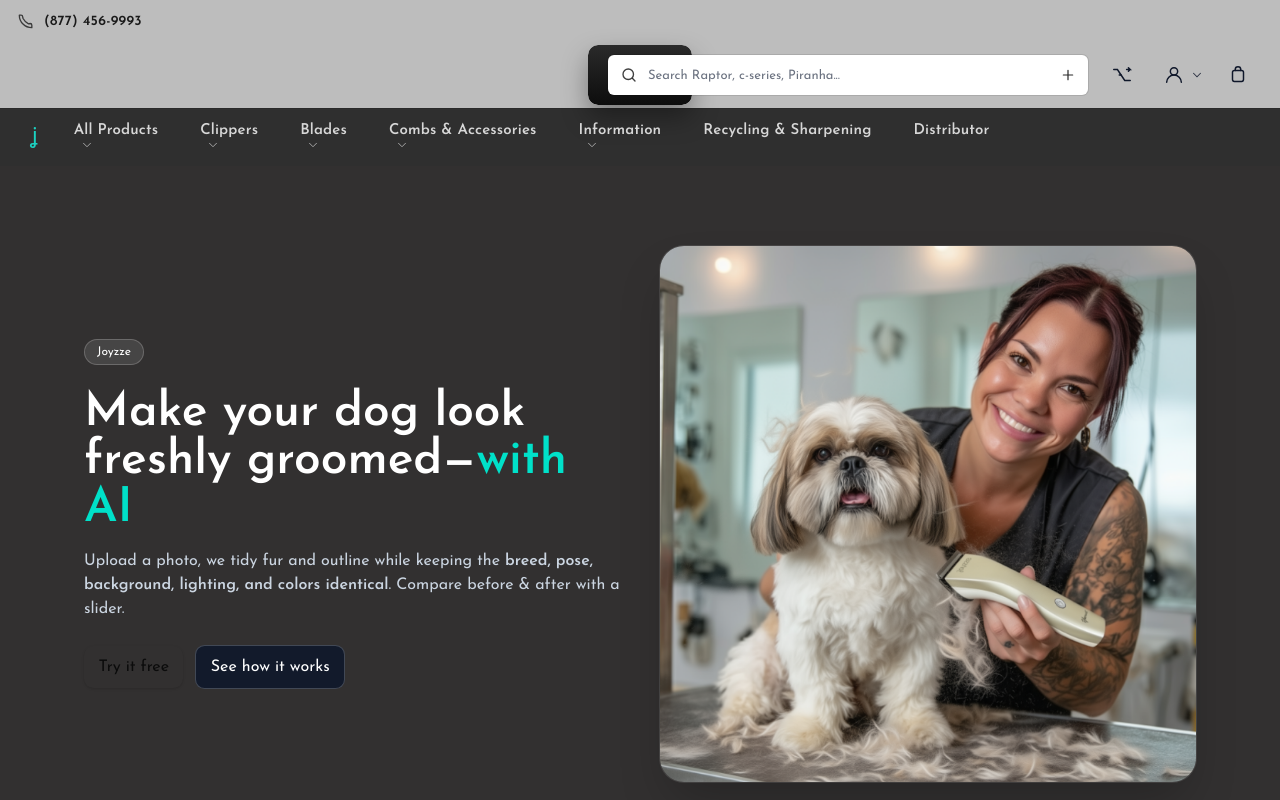
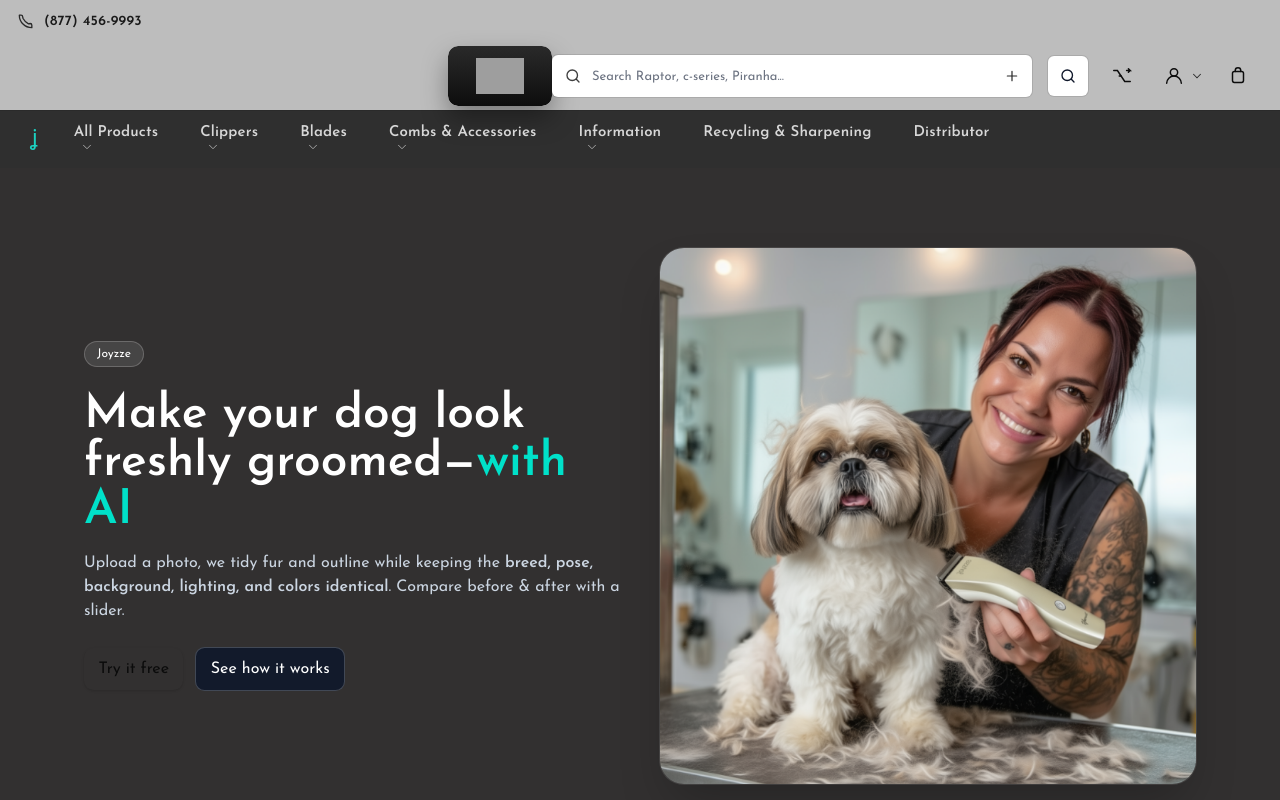
Before and after one commit to Rehan111-555/Groom-dog, a Next.js app: page / in a window 1280 px wide. Shown: the top 800 px of the page. Built offline with nearby package versions, Linux system fonts and the light colour scheme; grey boxes are pictures that could not be loaded.

Commit message:
Update page.jsx

```diff
--- a/app/page.jsx
+++ b/app/page.jsx
@@ -299,8 +299,8 @@ function UploadAndResult(){
 }
 
 /* =========================================================
-   HEADER — centered logo, right-aligned search+icons,
-   shared centered mega panel (with your exact links)
+   HEADER — three‑column grid up top (L: phone, C: logo, R: search+icons)
+   + centered mega panel. All links match the Joyzze site.
    ========================================================= */
 
 function MegaSection({ title, children }) {
@@ -349,19 +349,29 @@ function SigninHeader() {
 
   return (
     <header className="w-full sticky top-0 z-50">
-      {/* 1) top phone strip */}
+      {/* 1) top contact strip */}
       <div className="bg-[#bdbdbd] text-[#1a1a1a]">
         <div className="max-w-[1280px] mx-auto px-4 h-[42px] flex items-center gap-2">
-          <Icon.Phone className="opacity-80" />
+          <Icon.Phone className="opacity-90" />
           <span className="text-[14px] font-semibold tracking-[.02em]">(877) 456-9993</span>
         </div>
       </div>
 
-      {/* 2) logo centered + search right + icons */}
+      {/* 2) logo centered + right search & icons (NO absolute; true 3‑col grid) */}
       <div className="bg-[#bdbdbd]">
-        <div className="relative max-w-[1280px] mx-auto px-4 lg:px-6 h-[66px] flex items-center justify-end">
+        <div
+          className="max-w-[1280px] mx-auto px-4 lg:px-6 h-[68px] grid items-center"
+          style={{ gridTemplateColumns: '1fr auto 1fr' }}
+        >
+          {/* left spacer (keeps logo visually centered vs right content) */}
+          <div />
+
           {/* centered pill logo */}
-          <a className="absolute left-1/2 -translate-x-1/2 top-1/2 -translate-y-1/2 block rounded-[10px] overflow-hidden shadow-[0_12px_26px_rgba(0,0,0,.35)]" href="https://joyzze.com/">
+          <a
+            className="justify-self-center block rounded-[10px] overflow-hidden shadow-[0_12px_26px_rgba(0,0,0,.35)]"
+            href="https://joyzze.com/"
+            aria-label="Joyzze Home"
+          >
             <div className="bg-gradient-to-b from-[#2a2a2a] to-[#0d0d0d] px-7 py-3 rounded-[10px]">
               <img
                 src="https://cdn11.bigcommerce.com/s-buaam68bbp/images/stencil/250x80/joyzze-logo-300px_1_1661969382__49444.original.png"
@@ -372,36 +382,47 @@ function SigninHeader() {
             </div>
           </a>
 
-          {/* right lane: search + icons (links same as original) */}
-          <div className="ml-auto flex items-center gap-3 md:gap-4">
-            <div className="relative hidden md:block">
-              <form action="/search.php" method="get">
+          {/* right: search + icons */}
+          <div className="justify-self-end flex items-center gap-4">
+            {/* search (input with left icon + plus inside + separate search button) */}
+            <form action="/search.php" method="get" className="relative hidden md:block">
               <input
                 type="text"
                 name="search_query"
                 placeholder="Search Raptor, c-series, Piranha..."
-                  className="jz-input w-[520px] lg:w-[560px] h-[40px] rounded-md bg-white pl-10 pr-9 text-[13px] placeholder:text-[#6b7280] outline-none ring-1 ring-black/10"
                 aria-label="Search Raptor, c-series, Piranha..."
                 autoComplete="off"
+                className="jz-input w-[520px] lg:w-[560px] h-[42px] rounded-md bg-white pl-10 pr-10 text-[13px] placeholder:text-[#6b7280] outline-none ring-1 ring-black/10"
               />
-              </form>
               <Icon.Search className="absolute left-3 top-1/2 -translate-y-1/2 text-[#0f0f0f]/80" />
               <Icon.Plus className="absolute right-3 top-1/2 -translate-y-1/2 text-[#0f0f0f]/90" />
-            </div>
+            </form>
+            <button
+              formAction="/search.php"
+              type="submit"
+              aria-label="Submit search"
+              className="hidden md:grid place-items-center w-10 h-10 rounded-md bg-white ring-1 ring-black/10 hover:ring-black/20"
+            >
+              <Icon.Search />
+            </button>
 
             {/* Compare */}
-            <a className="hidden sm:grid place-items-center w-9 h-9 rounded-md hover:bg-black/5" href="/compare" aria-label="Compare">
+            <a className="grid place-items-center w-9 h-9 rounded-md hover:bg-black/5 text-[#0c0c0c]" href="/compare" aria-label="Compare">
               <Icon.Shuffle />
             </a>
 
             {/* Account */}
-            <div className="hidden sm:flex items-center">
-              <a className="grid place-items-center w-9 h-9 rounded-md hover:bg-black/5" href="/account.php" aria-label="Account"><Icon.User /></a>
-              <Icon.CaretDown className="ml-[-2px] opacity-80" />
+            <div className="flex items-center">
+              <a className="grid place-items-center w-9 h-9 rounded-md hover:bg-black/5 text-[#0c0c0c]" href="/account.php" aria-label="Account">
+                <Icon.User />
+              </a>
+              <Icon.CaretDown className="ml-[-2px] opacity-80 text-[#0c0c0c]" />
             </div>
 
             {/* Cart */}
-            <a className="grid place-items-center w-9 h-9 rounded-md hover:bg-black/5" href="/cart.php" aria-label="Cart"><Icon.Bag /></a>
+            <a className="grid place-items-center w-9 h-9 rounded-md hover:bg-black/5 text-[#0c0c0c]" href="/cart.php" aria-label="Cart">
+              <Icon.Bag />
+            </a>
           </div>
         </div>
       </div>
@@ -410,7 +431,6 @@ function SigninHeader() {
       <nav className="bg-[#2f2f2f] text-[#d7d7d7] border-t border-black/10" onMouseLeave={close}>
         <div className="max-w-[1280px] mx-auto px-2 lg:px-4 relative">
           <div className="flex items-center">
-            {/* little teal mark (decorative) */}
             <div className="px-4 text-[22px] text-[var(--joyzze-teal)] select-none leading-[1]">ʝ</div>
             <div className="jz-nav flex items-stretch gap-[2px]">
               <NavItem id="all" href="https://joyzze.com/all-products/">All Products</NavItem>
@@ -423,13 +443,11 @@ function SigninHeader() {
             </div>
           </div>
 
-          {/* Shared, centered mega panel */}
           {open && (
             <div className="absolute left-1/2 -translate-x-1/2 top-full pt-[8px]" onMouseEnter={()=>setOpen(open)}>
               <div className="jz-mega w-[calc(100vw-32px)] max-w-[1280px]">
                 <div className="jz-mega-bg" />
                 <div className="relative grid grid-cols-3 gap-14 p-8">
-                  {/* ====== ALL PRODUCTS ====== */}
                   {open === 'all' && (
                     <>
                       <MegaSection title="CLIPPERS">
@@ -454,8 +472,6 @@ function SigninHeader() {
                       </MegaSection>
                     </>
                   )}
-
-                  {/* ====== CLIPPERS ====== */}
                   {open === 'clippers' && (
                     <>
                       <MegaSection title="5-IN-1 CLIPPERS | C-SERIES">
@@ -478,8 +494,6 @@ function SigninHeader() {
                       </MegaSection>
                     </>
                   )}
-
-                  {/* ====== BLADES ====== */}
                   {open === 'blades' && (
                     <>
                       <MegaSection title="A-SERIES | A5 STYLE">
@@ -498,8 +512,6 @@ function SigninHeader() {
                       </MegaSection>
                     </>
                   )}
-
-                  {/* ====== COMBS & ACCESSORIES ====== */}
                   {open === 'combs' && (
                     <>
                       <MegaSection title="A-SERIES | WIDE COMBS">
@@ -519,8 +531,6 @@ function SigninHeader() {
                       </MegaSection>
                     </>
                   )}
-
-                  {/* ====== INFORMATION ====== */}
                   {open === 'info' && (
                     <>
                       <MegaSection title="ABOUT JOYZZE™">
@@ -738,7 +748,7 @@ export default function Page(){
         .btn-ghost { background:transparent; border:1px solid rgba(0,0,0,.08); }
         .card { background:#fff; border-radius:1rem; box-shadow:0 1px 0 rgba(0,0,0,.06), 0 1px 2px rgba(0,0,0,.06); }
 
-        /* NAV BAR PADDING / HOVER */
+        /* NAV BAR + MEGA */
         .jz-nav, .jz-item, .jz-mega, .jz-sec-title, .jz-list, .jz-input { font-family: 'Josefin Sans', system-ui, -apple-system, 'Segoe UI', Arial, sans-serif; }
         .jz-nav { font-weight:600; font-size:15px; letter-spacing:.01em; }
         .jz-item { padding:14px 20px; position:relative; line-height:1; color:#d7d7d7; }
@@ -751,7 +761,6 @@ export default function Page(){
         .jz-item.jz-active .jz-underline, .jz-item:hover .jz-underline,
         .jz-item.jz-active .jz-pointer,   .jz-item:hover .jz-pointer { opacity:1; }
 
-        /* MEGA PANEL (centered, teal top border, faint bg like site) */
         .jz-mega {
           position: relative;
           border: 1px solid rgba(28,210,193,.85);
@@ -779,18 +788,14 @@ export default function Page(){
         .jz-list a { color:#3f3f3f; font-size:15px; }
         .jz-list a:hover { color:#111; text-decoration:none; }
 
-        /* search focus */
         .jz-input:focus { box-shadow: 0 0 0 3px rgba(0,0,0,.06); }
 
         /* responsive search width like Joyzze */
-        @media (max-width: 1280px){
-          .jz-input { width: 480px !important; }
-        }
-        @media (max-width: 1024px){
-          .jz-input { width: 360px !important; }
-        }
+        @media (max-width: 1280px){ .jz-input { width: 480px !important; } }
+        @media (max-width: 1024px){ .jz-input { width: 360px !important; } }
         @media (max-width: 900px){
           .jz-input { display:none; }
+          header .w-10.h-10 + .ml-[-2px] { display: none; } /* hide small caret if user icon hidden */
         }
       `}</style>
     </main>
```
Lines whose indentation alone changed are shown as unchanged.
